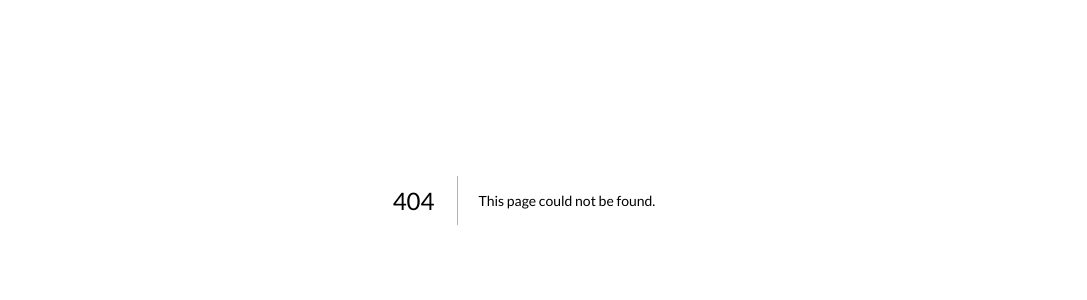
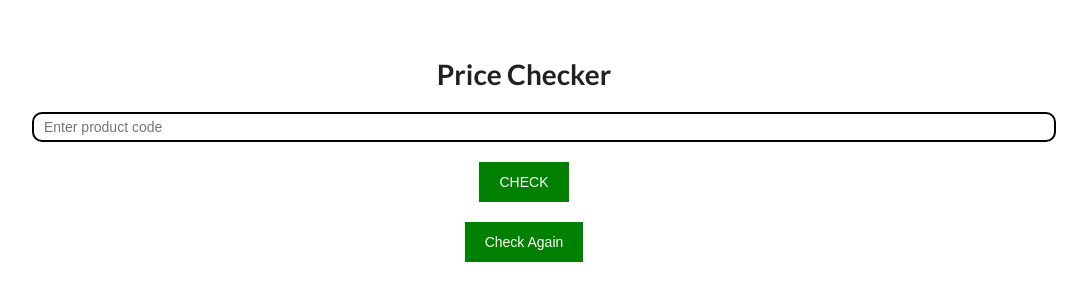
Before and after one commit to saalimzafar/nextjs, a Next.js app: page /pricecheck in a window 1280 px wide. Before the commit this address had no page. Shown: the part 200-500 px from the top of the page, without its empty margins (116-1203 px from the left). Built offline with nearby package versions, Linux system fonts and the light colour scheme.

Commit message:
Create pricecheck.js

```diff
--- /dev/null
+++ b/pages/pricecheck.js
@@ -0,0 +1,108 @@
+import * as XLSX from 'xlsx/xlsx.mjs';
+
+export default function PriceChecker() {
+//code
+function checkPrice() {
+  const codeInput = document.getElementById("productCode").value.trim();
+
+  if (codeInput === "") {
+    displayMessage("Please enter a product code.");
+    return;
+  }
+
+  fetch('/items3.xlsx')
+    .then(response => response.arrayBuffer())
+    .then(data => {
+
+      const workbook = XLSX.read(new Uint8Array(data), { type: 'array' });
+      const sheet = workbook.Sheets[workbook.SheetNames[0]];
+      console.log(sheet)
+      const jsonData = XLSX.utils.sheet_to_json(sheet);
+
+      const product = jsonData.find(item => item.IT_CODE === codeInput);
+
+      if (!product) {
+        displayMessage("Code not found – Δεν βρέθηκε ο κωδικός");
+      } else {
+        displayProductInfo(product);
+      }
+    })
+    .catch(error => {
+      console.error('Error fetching or parsing data:', error);
+      displayMessage("Error fetching data. Please try again.");
+    });
+}
+
+function displayMessage(message) {
+  const productInfoDiv = document.getElementById("productInfo");
+  productInfoDiv.innerHTML = `<p>${message}</p>`;
+}
+
+function displayProductInfo(product) {
+  const productInfoDiv = document.getElementById("productInfo");
+  productInfoDiv.innerHTML = `
+    <p>Product Code: ${product.IT_CODE}</p>
+    <p><strong>${product.IT_TITLE}</strong></p>
+    <p style="font-size: 24px; color: green;">${product.IT_PR1} $</p>
+  `;
+}
+
+function resetSearch() {
+  document.getElementById("productCode").value = "";
+  document.getElementById("productInfo").innerHTML = "";
+}
+
+//code
+return (
+<div className="container">
+    <header>
+      <h1>Price Checker</h1>
+    </header>
+    <main>
+      <input type="text" id="productCode" placeholder="Enter product code" />
+      <button onClick={checkPrice}>CHECK</button>
+      <div id="productInfo"></div>
+      <button onClick={resetSearch}>Check Again</button>
+    </main>
+    <style jsx>{`
+    .container {
+  width: 80%;
+  margin: 20% auto;
+
+}
+
+header {
+  text-align: center;
+  margin-bottom: 20px;
+}
+
+main {
+  text-align: center;
+}
+
+input[type="text"] {
+  padding: 10px;
+  margin: 20px;
+  border:2px solid #000;
+}
+
+button {
+  padding: 10px 20px;
+  background-color: green;
+  color: white;
+  border: none;
+  cursor: pointer;
+  margin-bottom: 20px;
+  height:40px;
+  width:auto;
+}
+
+button:hover {
+  background-color: #45a049;
+}
+
+    `}</style>
+  </div>
+
+)
+}
```
